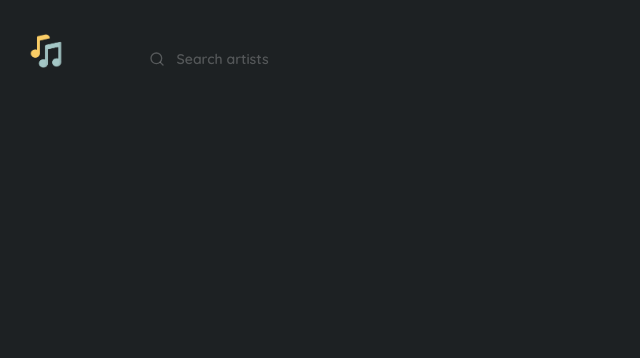
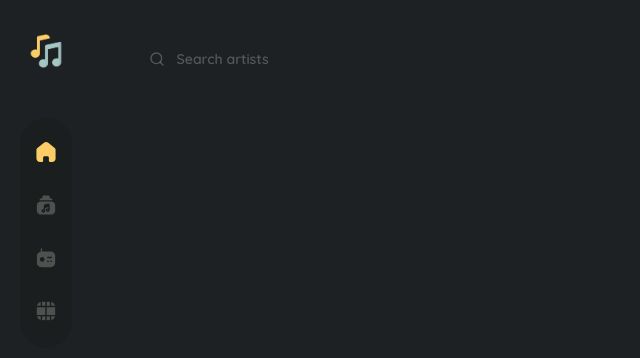
Before and after one commit to Funmi7/vibes, a React (Create React App) app: page / in a window 1280 px wide. Shown: the top 358 px of the page, without its empty margins (0-640 px from the left). Built offline with nearby package versions, Linux system fonts and the light colour scheme.

Commit message:
side navigations

```diff
--- /dev/null
+++ b/src/design/icons/CollectionIcon.tsx
@@ -0,0 +1,14 @@
+import { createIcon } from "@chakra-ui/react";
+
+export const CollectionIcon = createIcon({
+  displayName: "CollectionIcon",
+  viewBox: "0 0 22 22",
+  path: (
+    <>
+      <path d="M15.5833 4.35416H14.6666V2.98832C14.6666 2.22749 14.0433 1.60416 13.2825 1.60416H8.71748C7.95665 1.60416 7.33331 2.22749 7.33331 2.98832V4.35416H6.41665C5.40831 4.35416 4.58331 5.17916 4.58331 6.18749V6.30666C4.87665 6.22416 5.17915 6.18749 5.49998 6.18749H16.5C16.8208 6.18749 17.1233 6.22416 17.4166 6.30666V6.18749C17.4166 5.17916 16.5916 4.35416 15.5833 4.35416Z" />
+      <path d="M12.7691 15.5192C12.4758 15.5192 12.2466 15.7575 12.2466 16.0417C12.2466 16.3258 12.485 16.5642 12.7691 16.5642C13.0533 16.5642 13.2916 16.3258 13.2916 16.0417C13.2916 15.7575 13.0533 15.5192 12.7691 15.5192Z" />
+      <path d="M8.31419 16.3258C8.02085 16.3258 7.79169 16.5642 7.79169 16.8483C7.79169 17.1325 8.03002 17.3708 8.31419 17.3708C8.59835 17.3708 8.83669 17.1325 8.83669 16.8483C8.83669 16.5642 8.60752 16.3258 8.31419 16.3258Z" />
+      <path d="M17.4166 7.68167C17.1233 7.59917 16.8208 7.5625 16.5 7.5625H5.49998C5.17915 7.5625 4.87665 7.59917 4.58331 7.68167C3.00665 8.09417 1.83331 9.53333 1.83331 11.2292V16.7292C1.83331 18.7458 3.48331 20.3958 5.49998 20.3958H16.5C18.5166 20.3958 20.1666 18.7458 20.1666 16.7292V11.2292C20.1666 9.53333 18.9933 8.09417 17.4166 7.68167ZM14.6666 12.1733V16.0417C14.6666 17.0867 13.8141 17.9392 12.7691 17.9392C11.7241 17.9392 10.8716 17.0867 10.8716 16.0417C10.8716 14.9967 11.7241 14.1442 12.7691 14.1442C12.9525 14.1442 13.1266 14.1808 13.2916 14.2267V13.0717L10.2208 13.9058V16.8483C10.2208 16.8575 10.2208 16.8667 10.2116 16.8758C10.2025 17.9117 9.34998 18.755 8.31415 18.755C7.26915 18.755 6.41665 17.9025 6.41665 16.8483C6.41665 15.7942 7.26915 14.9508 8.31415 14.9508C8.49748 14.9508 8.67165 14.9875 8.84581 15.0333V13.3833V11.9625C8.84581 11.1742 9.34081 10.5325 10.0925 10.3308L12.5216 9.66167C13.3008 9.45083 13.7958 9.6525 14.0708 9.86333C14.3458 10.0742 14.6666 10.4867 14.6666 11.3025V12.1733Z" />
+    </>
+  ),
+});
--- /dev/null
+++ b/src/design/icons/HomeIcon.tsx
@@ -0,0 +1,13 @@
+import { createIcon } from "@chakra-ui/react";
+
+export const HomeIcon = createIcon({
+  displayName: "HomeIcon",
+  viewBox: "0 0 18 20",
+  path: (
+    <>
+      <path
+        d="M6.38171 18.0503V15.239C6.3817 14.5266 6.96099 13.9478 7.67852 13.9433H10.3132C11.0339 13.9433 11.6182 14.5234 11.6182 15.239V18.0421C11.6182 18.66 12.1203 19.1622 12.7427 19.1667H14.5401C15.3796 19.1688 16.1855 18.8392 16.7799 18.2507C17.3742 17.6621 17.7083 16.8629 17.7083 16.0294V8.0437C17.7083 7.37045 17.4077 6.73183 16.8875 6.29989L10.781 1.45142C9.7136 0.603372 8.18905 0.630768 7.15323 1.51661L1.17805 6.29989C0.633305 6.7191 0.307716 7.35961 0.291626 8.0437V16.0213C0.291626 17.7584 1.71006 19.1667 3.45978 19.1667H5.21623C5.51587 19.1688 5.80399 19.0522 6.01664 18.8426C6.2293 18.633 6.34889 18.3478 6.34888 18.0503H6.38171Z"
+      />
+    </>
+  ),
+});
--- /dev/null
+++ b/src/design/icons/RadioIcon.tsx
@@ -0,0 +1,12 @@
+import { createIcon } from "@chakra-ui/react";
+
+export const RadioIcon = createIcon({
+  displayName: "RadioIcon",
+  viewBox: "0 0 22 22",
+  path: (
+    <>
+      <path d="M7.10413 1.83333V4.58333H6.41663C6.17829 4.58333 5.94913 4.5925 5.72913 4.62916V1.83333C5.72913 1.45749 6.04079 1.14583 6.41663 1.14583C6.79246 1.14583 7.10413 1.45749 7.10413 1.83333Z" />
+      <path d="M15.5834 4.58333H6.41671C6.17837 4.58333 5.94921 4.5925 5.72921 4.62916C3.36421 4.90416 1.83337 6.65499 1.83337 9.16666V15.5833C1.83337 18.3333 3.66671 20.1667 6.41671 20.1667H15.5834C18.3334 20.1667 20.1667 18.3333 20.1667 15.5833V9.16666C20.1667 6.41666 18.3334 4.58333 15.5834 4.58333ZM7.22337 14.6667C5.95837 14.6667 4.93171 13.64 4.93171 12.375C4.93171 11.11 5.95837 10.0833 7.22337 10.0833C8.48837 10.0833 9.51504 11.11 9.51504 12.375C9.51504 13.64 8.48837 14.6667 7.22337 14.6667ZM13.1817 14.8958H12.7234C12.3475 14.8958 12.0359 14.5842 12.0359 14.2083C12.0359 13.8325 12.3475 13.5208 12.7234 13.5208H13.1817C13.5575 13.5208 13.8692 13.8325 13.8692 14.2083C13.8692 14.5842 13.5575 14.8958 13.1817 14.8958ZM16.39 14.8958H15.9317C15.5559 14.8958 15.2442 14.5842 15.2442 14.2083C15.2442 13.8325 15.5559 13.5208 15.9317 13.5208H16.39C16.7659 13.5208 17.0775 13.8325 17.0775 14.2083C17.0775 14.5842 16.7659 14.8958 16.39 14.8958ZM16.39 11.2292H12.7234C12.3475 11.2292 12.0359 10.9175 12.0359 10.5417C12.0359 10.1658 12.3475 9.85416 12.7234 9.85416H16.39C16.7659 9.85416 17.0775 10.1658 17.0775 10.5417C17.0775 10.9175 16.7659 11.2292 16.39 11.2292Z" />
+    </>
+  ),
+});
--- /dev/null
+++ b/src/design/icons/VideoIcon.tsx
@@ -0,0 +1,20 @@
+import { createIcon } from "@chakra-ui/react";
+
+export const VideoIcon = createIcon({
+  displayName: "VideoIcon",
+  viewBox: "0 0 22 22",
+  path: (
+    <>
+      <path d="M10.3125 7.205H1.83331V14.8408C1.83331 14.8958 1.83331 14.9508 1.84248 14.9967H10.3125V7.205Z" />
+      <path d="M7.04919 5.83H10.3125V1.83333H7.07669V5.71999C7.07669 5.75666 7.05836 5.79333 7.04919 5.83Z" />
+      <path d="M5.70168 5.72V1.98C3.66668 2.40166 2.33751 3.75833 1.95251 5.83H5.72001C5.71085 5.79333 5.70168 5.75666 5.70168 5.72Z" />
+      <path d="M14.8683 1.83333H11.6875V5.83H14.8683V1.83333Z" />
+      <path d="M16.2342 5.83001H20.0475C19.6625 3.74001 18.315 2.37417 16.2434 1.97084V5.80251C16.2434 5.81167 16.2342 5.82084 16.2342 5.83001Z" />
+      <path d="M16.2433 20.0292C18.2508 19.635 19.5708 18.3517 20.0017 16.3717H16.2433V20.0292Z" />
+      <path d="M14.8683 16.3717H11.6875V20.1667H14.8683V16.3717Z" />
+      <path d="M11.6875 14.9967H20.1575C20.1667 14.9508 20.1667 14.8958 20.1667 14.8408V7.205H11.6875V14.9967Z" />
+      <path d="M10.3125 16.3717H7.07666V20.1667H10.3125V16.3717Z" />
+      <path d="M1.99835 16.3717C2.42919 18.3333 3.73085 19.6167 5.70169 20.02V16.3717H1.99835Z" />{" "}
+    </>
+  ),
+});
--- a/src/design/theme.ts
+++ b/src/design/theme.ts
@@ -86,42 +86,28 @@ const colors = {
   current: "currentColor",
   black: "#000",
   white: "#fff",
-  disabled: "#E0E2DF",
-  headerPrimary: "#14142B",
-  textPrimary: "#394455",
-  textSecondary: "#A0A8A9",
-  textLabel: "#E5E5E5",
-  textPlaceholder: "#EFF0F6",
-  textLine: "#DCD6CF",
-  inputBg: "#EFF0F7",
-  primaryBg: "#1D2123;",
-  purpleBlue: "#5865ff",
-  tint: "#00000040",
-  coffee: "#202020",
-  ashblue: "#6495ED",
-  error: "#E30000",
-  errorBody: "#F23122",
-  stream: "#F5B041",
-  fade: "#ffffff60",
-  success: "#029457",
-  info: "#3182ce",
-  warning: "#E1651D",
-  errorBg: "#FEF3F2",
-  // errorBody: '#F23122',
-  warningBg: "#FFFAEB",
-  betaBlue: "#2874A6",
-  deeBlue: "#2da44e",
-  backdropBlur: "#F7F7F885",
-  lightPurple: "#B6B9FF60",
-  highlight: "#FAFBFC",
-  subtle: "#4A235A",
-  ligten: "#ffffff50",
-  subvisible: "#ffffff90",
-  offwhiteBorder: "#E5E7E945",
-  lightBorder: "#E5E7E960",
-  mediumBorder: "#E5E7E990",
+  primaryBg: "#1D2123",
+  menuBg: "#1A1E1F",
+  mainSecondary: "#FACD66",
+  // disabled: "#E0E2DF",
+  // headerPrimary: "#14142B",
+  // textPrimary: "#394455",
+  // textSecondary: "#A0A8A9",
+  // textLabel: "#E5E5E5",
+  // textPlaceholder: "#EFF0F6",
+  // textLine: "#DCD6CF",
+  // inputBg: "#EFF0F7",
+
+  // error: "#E30000",
+  // errorBody: "#F23122",
+  // success: "#029457",
+  // info: "#3182ce",
+  // warning: "#E1651D",
+  // errorBg: "#FEF3F2",
+  // warningBg: "#FFFAEB",
   gray: {
     100: "#ffffff3f",
+    200: "#efeee03f",
   },
 };
 
@@ -174,6 +160,7 @@ const radii = {
   xl: "0.75rem",
   "2xl": "1rem",
   "3xl": "1.5rem",
+  "4xl": "2rem",
   round: "50%",
   full: "9999px",
 };
@@ -196,7 +183,6 @@ const borders = {
   "2px": "2px solid",
   "4px": "4px solid",
   "8px": "8px solid",
-  disabled: `1px solid ${colors.disabled}`,
 };
 
 const durations = {
@@ -228,7 +214,6 @@ const customFonts = {
   body: `"Quicksand", sans-serif`,
 };
 
-
 const customTheme = {
   styles: {
     global: globalStyles,
--- a/src/layouts/MainLayout.tsx
+++ b/src/layouts/MainLayout.tsx
@@ -1,6 +1,7 @@
 import { Flex, Box, HStack, Img } from "@chakra-ui/react";
 import { FC, ReactNode } from "react";
 import SearchComponent from "./common/SearchComponent";
+import LeftSideNav from "./components/LeftSideNav";
 
 type MainLayoutProps = {
   children: ReactNode;
@@ -15,7 +16,12 @@ const MainLayout: FC<MainLayoutProps> = ({ children }) => {
           <SearchComponent />
         </Box>
       </HStack>
-      <Box>{children}</Box>
+      <Flex pl="5">
+        <Box>
+          <LeftSideNav />
+        </Box>
+        <Box>{children}</Box>
+      </Flex>
     </Flex>
   );
 };
--- /dev/null
+++ b/src/layouts/components/LeftSideNav.tsx
@@ -0,0 +1,45 @@
+import { VStack, Box, Link } from "@chakra-ui/react";
+import { NavLink, useLocation } from "react-router-dom";
+
+import { CollectionIcon } from "design/icons/CollectionIcon";
+import { HomeIcon } from "design/icons/HomeIcon";
+import { RadioIcon } from "design/icons/RadioIcon";
+import { VideoIcon } from "design/icons/VideoIcon";
+
+const LeftSideNav = () => {
+  const location = useLocation();
+  return (
+    <VStack
+      mt="39.5px"
+      bg="menuBg"
+      width="52px"
+      height="230px"
+      borderRadius="4xl"
+      pt="20px"
+    >
+      <Box mb="20px">
+        <Link as={NavLink} to="/">
+          <HomeIcon
+            fill={location.pathname === "/" ? "mainSecondary" : "gray.200"}
+            w="22px"
+            h="22px"
+          />
+        </Link>
+      </Box>
+
+      <Box>
+        <Link as={NavLink} to="/collections">
+          <CollectionIcon fill="gray.200" w="22px" h="22px" />
+        </Link>
+      </Box>
+      <Box pt="20px">
+        <RadioIcon fill="gray.200" w="22px" h="22px" />
+      </Box>
+      <Box pt="20px">
+        <VideoIcon fill="gray.200" w="22px" h="22px" />
+      </Box>
+    </VStack>
+  );
+};
+
+export default LeftSideNav;
```
